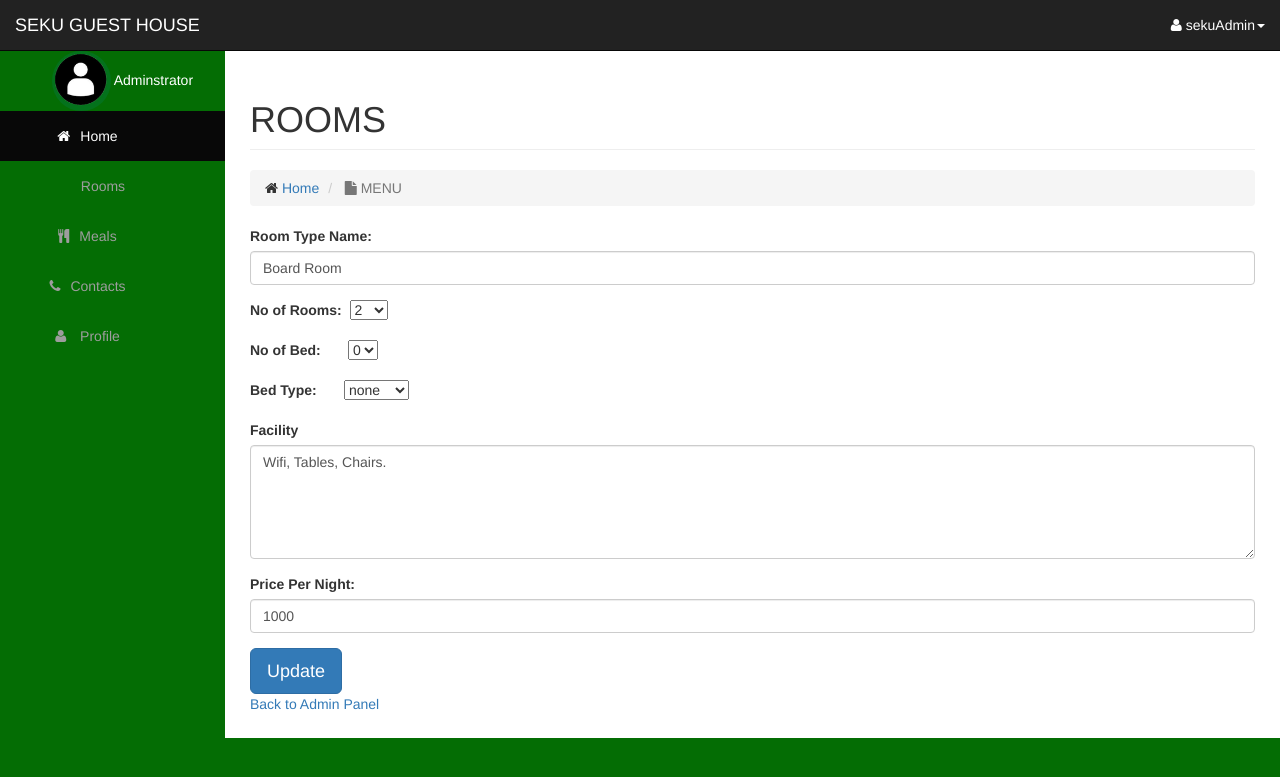
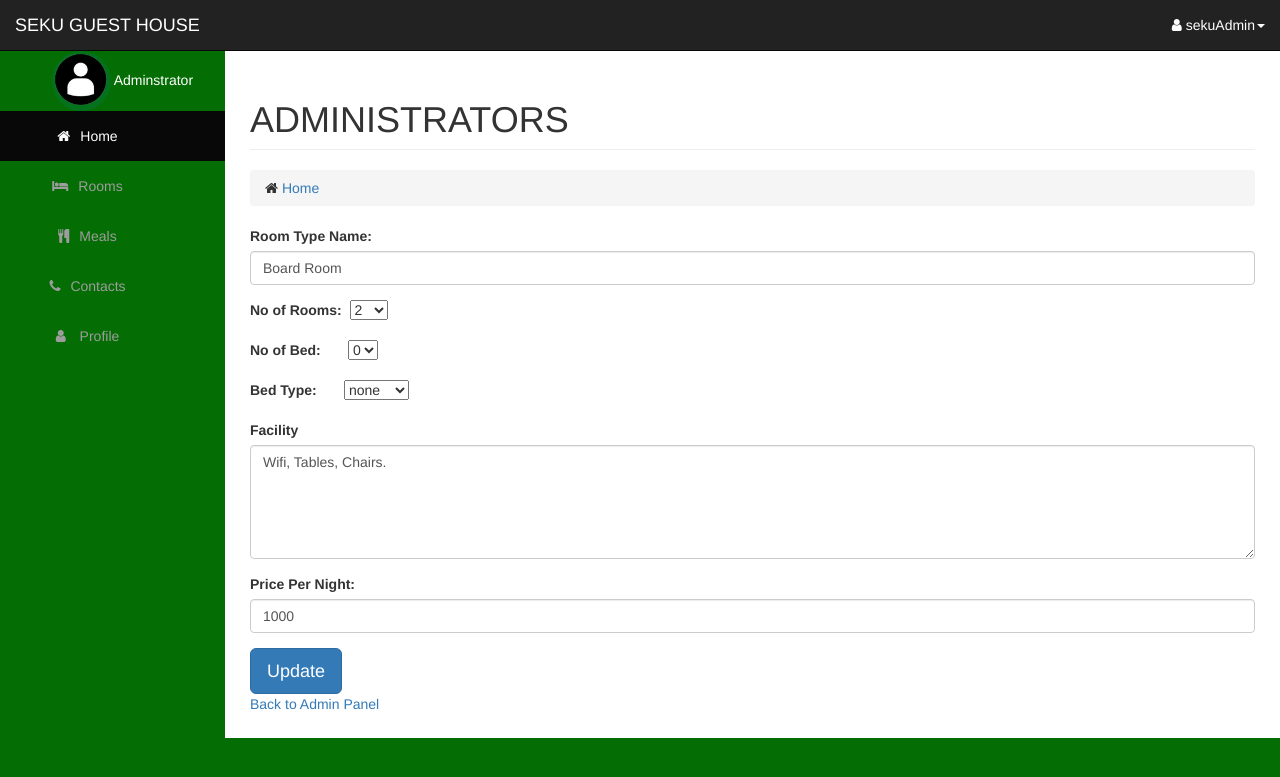
Before and after one commit to Manuel254/SEKU-GUESTHOUSE, a PHP site: the page made by admin/edit_room_cat.php in a window 1280 px wide. Shown: the top 777 px of the page. Run offline with PHP 8.4, Linux system fonts and the light colour scheme; a user stored in the database is signed in; data comes from the database, SQL or seed files in the repository; some libraries are stand-ins or nearby versions; some web fonts are replaced.

Commit message:
fixed bugs

```diff
--- a/admin/addroom.php
+++ b/admin/addroom.php
@@ -37,7 +37,7 @@ if(isset($_REQUEST[ 'submit']))
                                 <i class="fa fa-Home"></i>  <a href="index.php">Home</a>
                             </li>
                             <li class="active">
-                                <i class="fa fa-file"></i> MENU
+                                <i class="fa fa-file"></i> ADD ROOMS
                             </li>
                         </ol>
                     </div>
@@ -97,7 +97,6 @@ if(isset($_REQUEST[ 'submit']))
             </form>
         </div>
     </div>
-
+    <?php include 'includes/footer.php';?>
 </body>
-
 </html>
--- a/admin/edit_room_cat.php
+++ b/admin/edit_room_cat.php
@@ -25,23 +25,19 @@ if(isset($_REQUEST[ 'submit']))
 ?>
 
 <body>
-  <?php include 'includes/navigation.php';?>
-
-  <div id="page-wrapper">
+<?php include 'includes/navigation.php';?>
+    <div id="page-wrapper">
             <div class="container-fluid">
-              <!-- Page heading -->
-              <div class="row">
+                <!-- Page heading -->
+                <div class="row">
                     <div class="col-lg-12">
                         <h1 class="page-header">
-                        ROOMS
+                            ADMINISTRATORS
                             </h1>
                         <ol class="breadcrumb">
                             <li>
                                 <i class="fa fa-Home"></i>  <a href="index.php">Home</a>
-                            </li>
-                            <li class="active">
-                                <i class="fa fa-file"></i> MENU
-                            </li>
+
                         </ol>
                     </div>
                 </div>
@@ -100,9 +96,8 @@ if(isset($_REQUEST[ 'submit']))
 
 
             </form>
-        </div>
+            </div>
     </div>
-
 </body>
 
 </html>
--- a/admin/includes/header.php
+++ b/admin/includes/header.php
@@ -26,7 +26,7 @@ if(!isset($_SESSION['usname'])){
     <link href="css/seku.css" rel="stylesheet">
 
     <!-- Custom Fonts -->
-    <link href="font-awesome/css/font-awesome.min.css" rel="stylesheet" type="text/css">
+    <link href="http://cdnjs.cloudflare.com/ajax/libs/font-awesome/4.3.0/css/font-awesome.css" rel="stylesheet" type='text/css'>
     <!-- Custom Fonts -->
       <link href="css/fonts/Anton-Regular.ttf" rel="stylesheet">
 
--- a/admin/includes/navigation.php
+++ b/admin/includes/navigation.php
@@ -44,7 +44,7 @@
                         <a href="./index.php"><i class="fa fa-home "></i>Home</a>
                     </li>
                     <li>
-                    <a href="javascript:;" data-toggle="collapse" data-target="#rooms"><span class="glyphicon glyphicon-bed" area-hidden="true"></span>Rooms</a>
+                    <a href="javascript:;" data-toggle="collapse" data-target="#rooms"><i class="fa fa-bed"></i>Rooms
                         <ul id="rooms" class="collapse">
                             <li>
                                 <a href="./addroom.php">Add Room</a>
@@ -58,7 +58,7 @@
                         </ul>
                     </li>
                     <li>
-                        <a href="javascript:;" data-toggle="collapse" data-target="#meals"><i class="fa fa-cutlery"></i>Meals
+                        <a href="javascript:;" data-toggle="collapse" data-target="#meals"><i class="fa fa-cutlery"></i>Meals</a>
                         <ul id="meals" class="collapse">
                             <li>
                                 <a href="./meals_menu.php">Meals menu</a>
--- a/admin/show_all_room.php
+++ b/admin/show_all_room.php
@@ -23,7 +23,7 @@ $user=new User();
                                <i class="fa fa-Home"></i>  <a href="index.php">Home</a>
                             </li>
                             <li class="active">
-                                <i class="fa fa-file"></i> MENU
+                                <i class="fa fa-file"></i> BOOKED ROOMS
                             </li>
                         </ol>
                     </div>
@@ -106,6 +106,7 @@ $user=new User();
 
 
     </div>
+  </div>
+  <?php include 'includes/footer.php';?>
 </body>
-
 </html>
--- a/admin/show_room_cat.php
+++ b/admin/show_room_cat.php
@@ -23,7 +23,7 @@ $user=new User();
                                 <i class="fa fa-Home"></i>  <a href="index.php">Home</a>
                             </li>
                             <li class="active">
-                                <i class="fa fa-file"></i> MENU
+                                <i class="fa fa-file"></i> ROOMS
                             </li>
                         </ol>
                     </div>
@@ -90,5 +90,6 @@ $user=new User();
         }
         ?>
     </div>
+    <?php include 'includes/footer.php';?>
 </body>
 </html>
--- a/index.php
+++ b/index.php
@@ -242,7 +242,7 @@
 				<div class="polaroid">
 					<img class="wow rollIn data-wow-delay=" 1s src="images\seku17.jpg"/ height=250px width=300px>
 					<img class="wow rollIn data-wow-delay=" 0.6s src="images\seku26.jpg"/ height=250px width=300px>
-					<img class="wow rollIn data-wow-delay=" 0.2s src="images\wadrobe.png"/ height=250px width=300px>
+					<img class="wow rollIn data-wow-delay=" 0.2s src="images\wardrobe.jpg"/ height=250px width=300px>
 
 					<div class="container-data">
 						<h5>NORMAL ROOMS</h5>
```
Also changed, not shown: admin/index.php (+5 -6 lines), booknow.php (+8 -2 lines), images/bed-empty.JPG (deleted), 1 other file.
